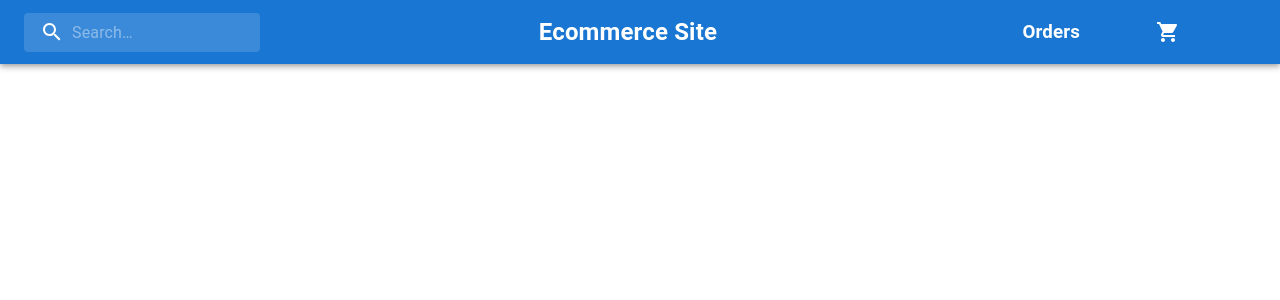
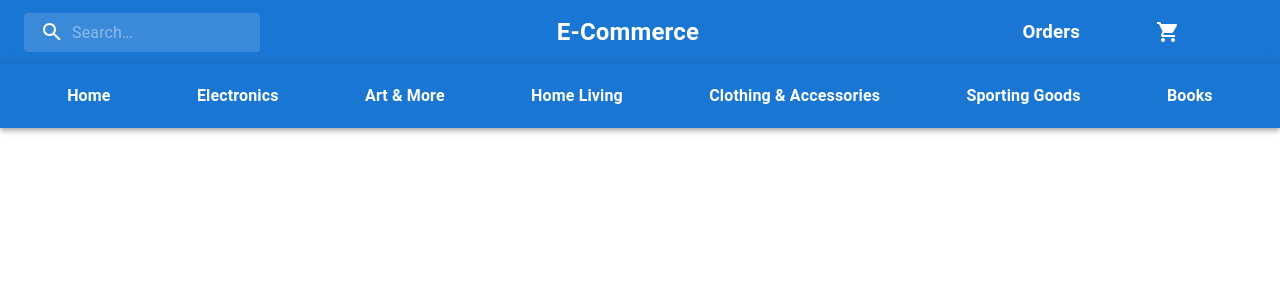
Before and after one commit to VincentCarrancho/ecommerce-app, a React (Vite) app: page /cart in a window 1280 px wide. Shown: the top 300 px of the page. Built offline with nearby package versions, Linux system fonts and the light colour scheme.

Commit message:
Added subnavbar - Nick

```diff
--- a/src/Components/Navbar.jsx
+++ b/src/Components/Navbar.jsx
@@ -160,7 +160,7 @@ export default function PrimarySearchAppBar() {
               inputProps={{ 'aria-label': 'search' }}
             />
           </Search>
-          <h2 class='Title'>Ecommerce Site</h2>
+          <h2 class='Title'>E-Commerce</h2>
           <h3 class="Orders">Orders</h3>
          <ShoppingCartIcon className='Cart'/>
         </Toolbar>
--- a/src/Components/Styles.css
+++ b/src/Components/Styles.css
@@ -10,3 +10,7 @@
     margin: auto;
     padding-right: 300px;
 }
+
+.Categories{
+    margin:auto;
+}
--- /dev/null
+++ b/src/Components/SubNavbar.jsx
@@ -0,0 +1,22 @@
+import * as React from 'react';
+import AppBar from '@mui/material/AppBar';
+import Box from '@mui/material/Box';
+import Toolbar from '@mui/material/Toolbar';
+
+export default function ButtonAppBar() {
+  return (
+    <Box sx={{ flexGrow: 1 }}>
+      <AppBar position="static">
+        <Toolbar>
+        <h4 className='Categories'>Home</h4>
+        <h4 className='Categories'>Electronics</h4>
+        <h4 className='Categories'>Art & More</h4>
+        <h4 className='Categories'>Home Living</h4>
+        <h4 className='Categories'>Clothing & Accessories</h4>
+        <h4 className='Categories'>Sporting Goods</h4>
+        <h4 className='Categories'>Books</h4>
+        </Toolbar>
+      </AppBar>
+    </Box>
+  );
+}
--- a/src/main.jsx
+++ b/src/main.jsx
@@ -3,6 +3,7 @@ import ReactDOM from 'react-dom/client'
 import App from './App'
 import Navbar from './Components/Navbar'
 import CssBaseline from '@mui/material/CssBaseline';
+import SubNavbar from './Components/SubNavbar'
 
 
 
@@ -11,5 +12,6 @@ ReactDOM.createRoot(document.getElementById('root')).render(
     {/* <App /> */}
     <CssBaseline/>
     <Navbar/>
+    <SubNavbar/>
   </React.StrictMode>
 )
```
